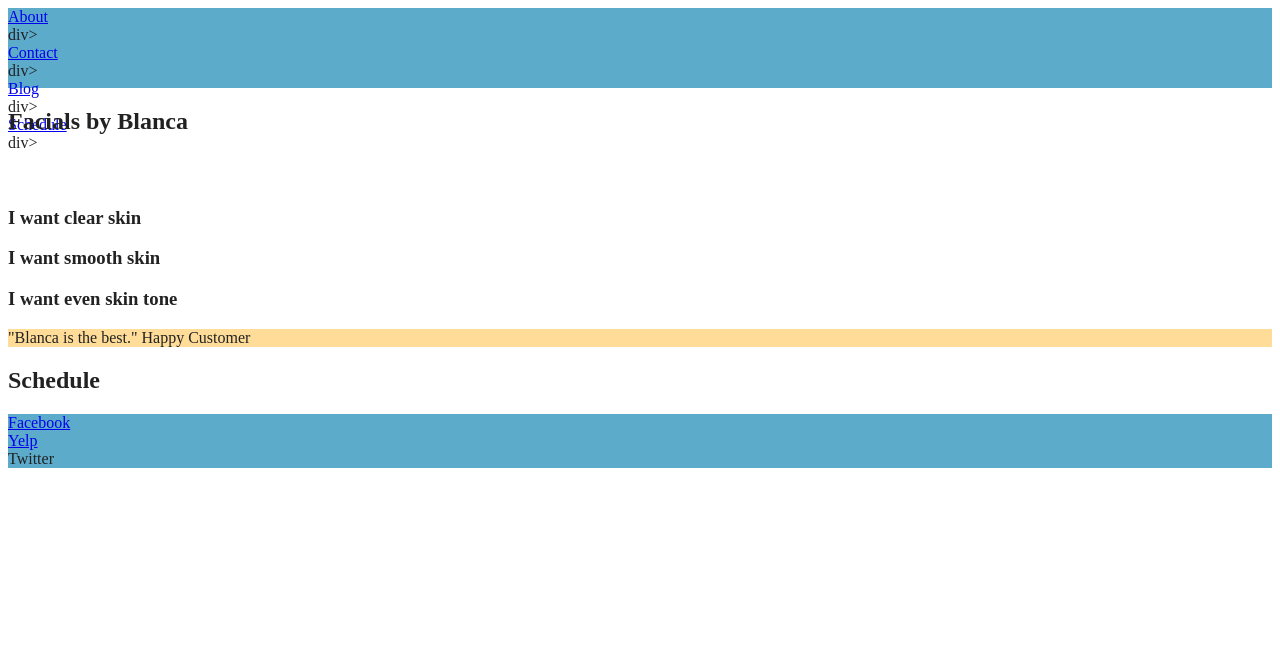
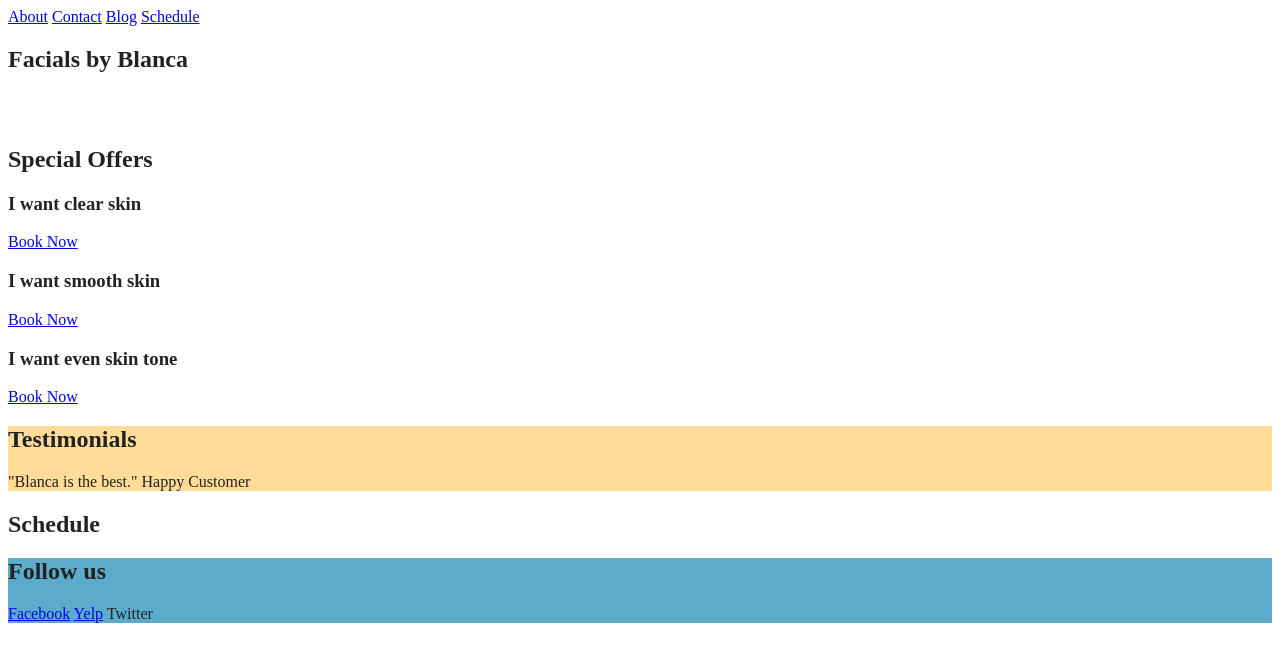
Before and after one commit to jhumbrac/sparklecrow.github.io, a plain HTML site: page project/index.html in a window 1280 px wide. Drawn offline with Linux system fonts and the light colour scheme.

Commit message:
Update index.html

```diff
--- a/project/index.html
+++ b/project/index.html
@@ -1,61 +1,47 @@
 <!DOCTYPE html>
 <html>
 	<head>
-		<meta charset="UTF8">
+		<meta charset="UTF-8">
 		<title>Blanca Gutierrez - Aesthetician</title>
 		<link rel="stylesheet" href="style.css" type="text/css">
 	</head>
 	<body>
-		<section id="navigation">
-			<div>
+		<nav>
 			<a href="about.html">About</a>
-			</div>div>
-			<div>
 			<a href="contact.html">Contact</a>
-			</div>div>
-			<div>
 			<a href="blog.html">Blog</a>
-			</div>div>
-			<div>
 			<a href="schedule.html">Schedule</a>
-			</div>div>
-		</section>
+		</nav>
 		<section id="splash">
-			<div>
 			<h1>Facials by Blanca</h1>
-			</div>
 		</section>
 		<section id="offer">
-			<div>
+			<h2>Special Offers</h2>
+			<section>
 				<h3>I want clear skin</h3>
-			</div>
-			<div>
+				<a href="#">Book Now</a>
+			</section>
+			<section>
 				<h3>I want smooth skin</h3>
-			</div>
-			<div>
+				<a href="#">Book Now</a>
+			</section>
+			<section>
 				<h3>I want even skin tone</h3>
-			</div>
+				<a href="#">Book Now</a>
+			</section>
 		</section>
 		<section id="testimony">
-			<div>
+			<h2>Testimonials</h2>
 			<p>"Blanca is the best." Happy Customer</p>
-			</div>
 		</section>
 		<section id="schedule">
-			<div>
 			<h2>Schedule</h2>
-			</div>
 		</section>
-		<section id="social"
-			<div>
+		<section id="social">
+			<h2>Follow us</h2>
 			<a href="#">Facebook</a>
-			</div>
-			<div>
 			<a href="#">Yelp</a>
-			</div>
-			<div>
 			<a href:"#">Twitter</a>
-			</div>
 		</section>
 	</body>
 </html>
```
Lines whose indentation alone changed are shown as unchanged.
